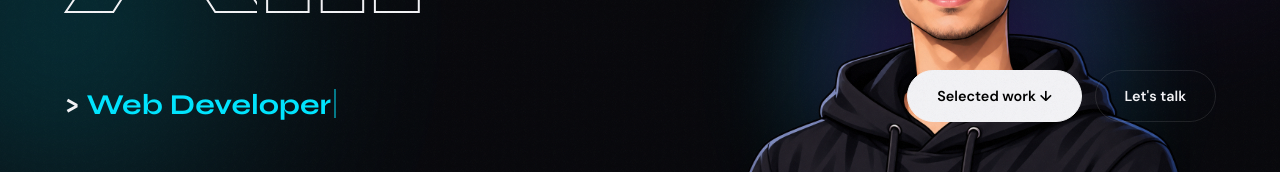
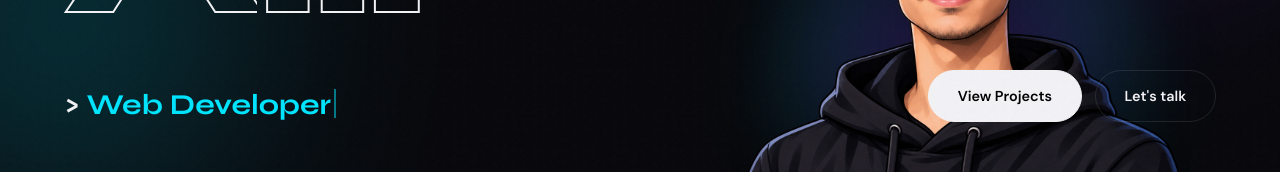
Before and after one commit to Ali316-web/Mutahir-Ali, a plain HTML site: page index.html in a window 1280 px wide. Shown: the part 524-696 px from the top of the page. Drawn offline with nearby package versions, Linux system fonts and the light colour scheme.

Commit message:
Update project link in index.html

```diff
--- a/index.html
+++ b/index.html
@@ -36,7 +36,7 @@
   <h1><span class="split">Mutahir</span><span class="split l2">Ali.</span></h1>
   <div class="hero-bot">
     <p class="role">&gt; <span id="typing"></span><span class="cursor"></span></p>
-    <div class="btns"><a href="#projects" class="btn p" data-cursor="">Selected work ↓</a><a href="#contact" class="btn">Let's talk</a></div>
+    <div class="btns"><a href="projects.html" class="btn p" data-cursor="">View Projects</a><a href="#contact" class="btn">Let's talk</a></div>
   </div>
 </section>
 
```
